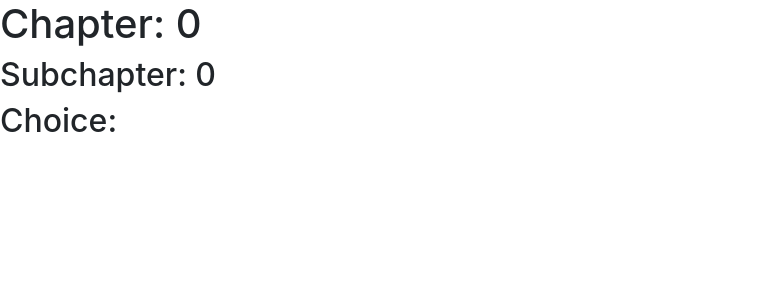
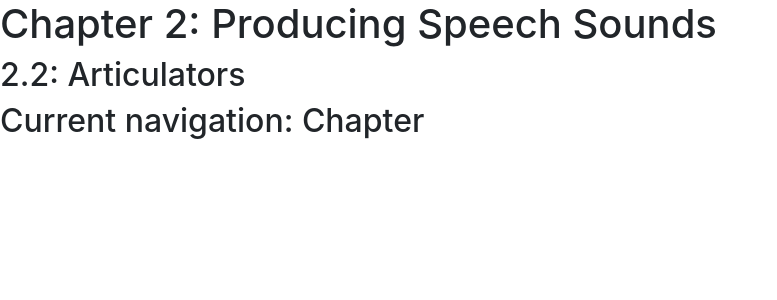
Before and after one commit to FrankSu1996/Textbook2Speech, a React (Create React App) app in the folder client/: page /table in a window 1280 px wide. Shown: the top 300 px of the page, without its empty margins (0-777 px from the left). Built offline with nearby package versions, Linux system fonts and the light colour scheme; the HTML template or start-up script is replaced by a standard one.

Commit message:
fixed index inconsistency

```diff
--- a/client/src/components/dashboard/dashboard.jsx
+++ b/client/src/components/dashboard/dashboard.jsx
@@ -24,8 +24,8 @@ class Dashboard extends Component {
       navigation: NAVIGATION.PARAGRAPH,
       audioSpeed: 1,
       audioConfig: new SpeechSynthesisUtterance(),
-      chapterNumber: this.props.chapterStart - 1,
-      subChapterNumber: this.props.subChapterStart - 1,
+      chapterNumber: this.props.chapterStart,
+      subChapterNumber: this.props.subChapterStart,
       paragraphNumber: 0,
       stopPlay: false,
       currentTextToRead:
--- a/client/src/components/table/table.jsx
+++ b/client/src/components/table/table.jsx
@@ -15,8 +15,8 @@ class Table extends Component {
       this.state = {
         textbook: Textbook,
         navigation: NAVIGATION.CHAP,
-        chapterNumber: 0,
-        subChapterNumber: 0,
+        chapterNumber: 1,
+        subChapterNumber: 1,
         text: 'hello',
         done: false
       }
@@ -168,16 +168,25 @@ class Table extends Component {
   }
 
   render (){
-    if (this.state.done == true) {
+    let navigation;
+    let chapter = this.getCurrentChapter().name;
+    let subChapter = this.getCurrentSubchapter().name;
+    if (this.state.navigation === 0){
+      navigation = 'Subchapter'
+    }
+    else {
+      navigation = 'Chapter'
+    }
+    if (this.state.done === true) {
       return (
         <Redirect to='/dashboard'/>
       )
     }
     return(
       <div>
-        <h1>Chapter: {this.state.chapterNumber}</h1>
-        <h2>Subchapter: {this.state.subChapterNumber}</h2>
-        <h2>Choice: {this.state.done}</h2>
+        <h1>{chapter} </h1>
+        <h2>{subChapter} </h2>
+        <h2>Current navigation: {navigation} </h2>
       </div>
     )
   }
```
